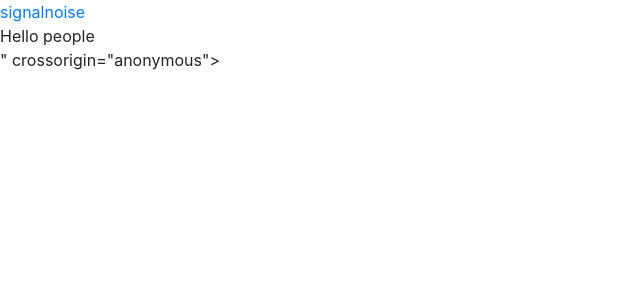
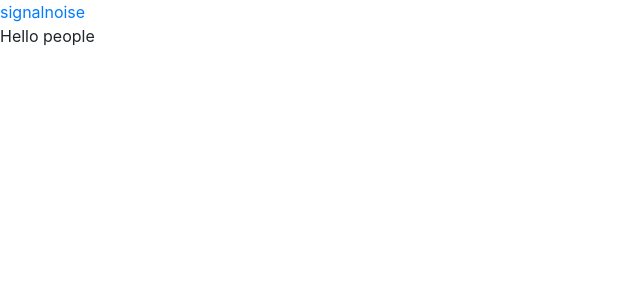
Before and after one commit to signalnoiseongithub/www, a Jekyll site: the page built from index.html, in a window 1280 px wide. Shown: the top 300 px of the page, without its empty margins (0-640 px from the left). Built offline with Jekyll 4.4.1, drawn with Linux system fonts in a browser that asks for light colours.

Commit message:
Update default.html

```diff
--- a/_layouts/default.html
+++ b/_layouts/default.html
@@ -31,7 +31,7 @@
     <!-- Jquery,popper,bootstrapjs cdn -->
     <script src="https://code.jquery.com/jquery-3.3.1.slim.min.js" integrity="sha384-q8i/X+965DzO0rT7abK41JStQIAqVgRVzpbzo5smXKp4YfRvH+8abtTE1Pi6jizo" crossorigin="anonymous"></script>
     <script src="https://cdnjs.cloudflare.com/ajax/libs/popper.js/1.14.7/umd/popper.min.js" integrity="sha384-UO2eT0CpHqdSJQ6hJty5KVphtPhzWj9WO1clHTMGa3JDZwrnQq4sF86dIHNDz0W1" crossorigin="anonymous"></script>
-    <script src="https://stackpath.bootstrapcdn.com/bootstrap/4.3.1/js/bootstrap.min.js" integrity="sha384-JjSmVgyd0p3pXB1rRibZUAYoIIy6OrQ6VrjIEaFf/nJGzIxFDsf4x0xIM+B07jRM" crossorigin="anonymous"></script>" integrity="sha384-q8i/X+965DzO0rT7abK41JStQIAqVgRVzpbzo5smXKp4YfRvH+8abtTE1Pi6jizo" crossorigin="anonymous"></script>
+    <script src="https://stackpath.bootstrapcdn.com/bootstrap/4.3.1/js/bootstrap.min.js" integrity="sha384-JjSmVgyd0p3pXB1rRibZUAYoIIy6OrQ6VrjIEaFf/nJGzIxFDsf4x0xIM+B07jRM" crossorigin="anonymous"></script>
 
   </body>
 </html>
```
